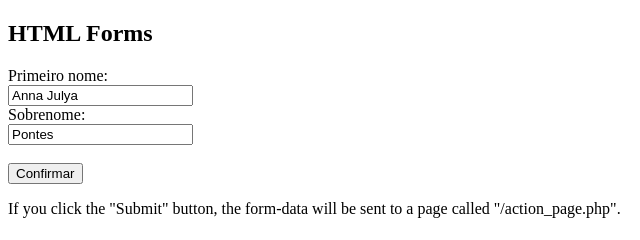
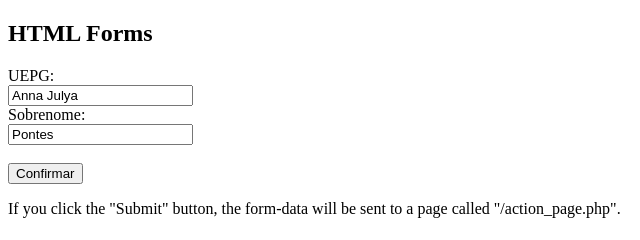
Before and after one commit to annajulyapontes/annajulyapontes.github.io, a plain HTML site: page vs-code.html in a window 1280 px wide. Shown: the full height of the page, 0-640 px from the left. Drawn offline with Linux system fonts and the light colour scheme.

Commit message:
Update vs-code.html

```diff
--- a/vs-code.html
+++ b/vs-code.html
@@ -5,7 +5,7 @@
 <h2>HTML Forms</h2>
 
 <form action="teste.html">
-<label for="fname">Primeiro nome:</label><br>
+<label for="fname">UEPG:</label><br>
 <input type="text" id="fname" name="fname" value="Anna Julya"><br>
 <label for="lname">Sobrenome:</label><br>
 <input type="text" id="lname" name="lname" value="Pontes"><br><br>
```
